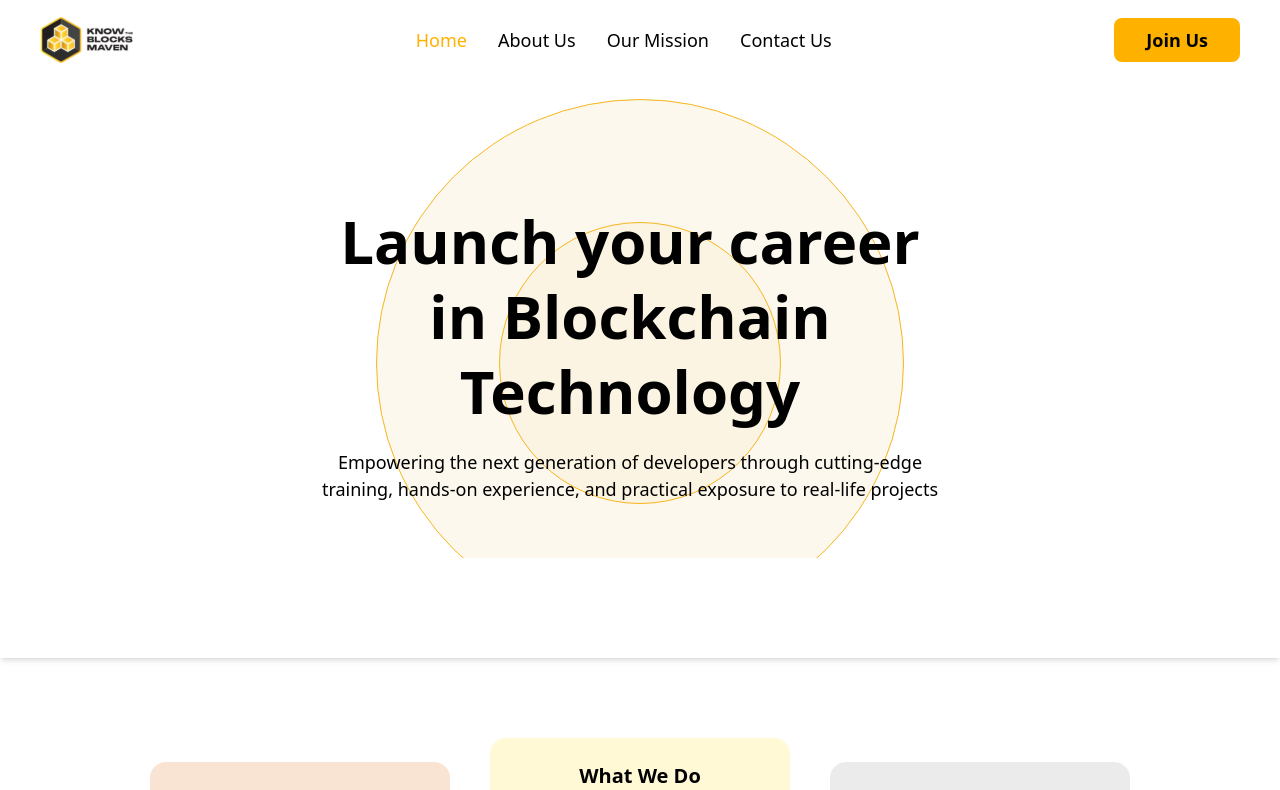
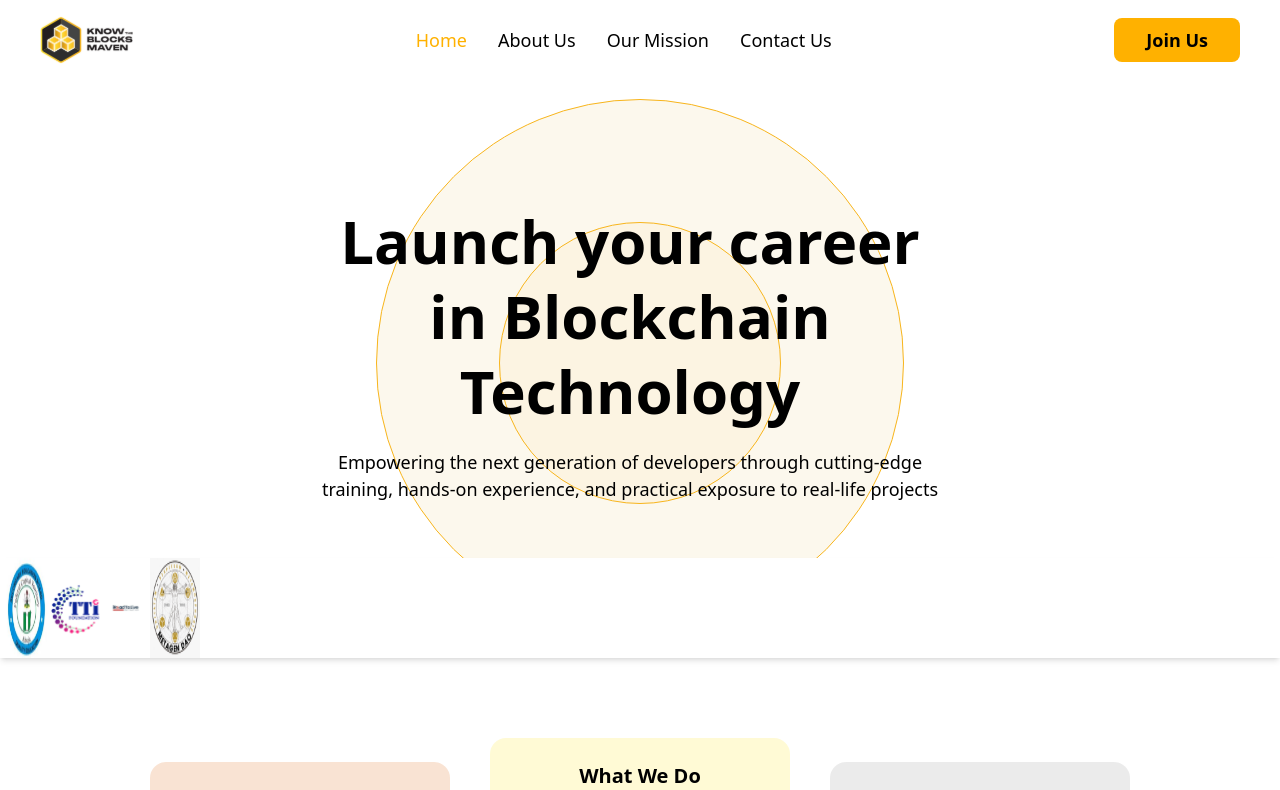
Before and after one commit to Nomolos29/KBM_Official, a Next.js app: page / in a window 1280 px wide. Shown: the top 790 px of the page. Built offline with nearby package versions, Linux system fonts and the light colour scheme.

Commit message:
Our Section update

```diff
--- a/app/page.tsx
+++ b/app/page.tsx
@@ -1,7 +1,6 @@
 "use client"
 
 import Image from "next/image";
-import heroImage from "@/public/image.svg"
 import icon1 from "@/public/lightening.svg"
 import icon2 from "@/public/stars.svg"
 import icon3 from "@/public/lock.svg"
@@ -177,7 +176,9 @@ export default function Home() {
           {/* <span className="py-4 px-8 bg-[#FFB100] w-[200px] text-center text-2xl font-medium cursor-pointer rounded-lg">Get started</span> */}
         </div>
         <section className="w-full flex absolute shadow-md h-[100px] bg-white bottom-0">
-
+          {partner.map((image, index) => (
+            <Image key={index} src={image} alt="partners logo" width={0} height={0} className="w-[50px]" />
+          ))}
         </section>
       </section>
 
--- a/components/layout/Footer.tsx
+++ b/components/layout/Footer.tsx
@@ -62,10 +62,10 @@ const Footer = () => {
 
             <div className='flex gap-x-10'>
               {navMenu.map((Category, index) => (
-                <div>
+                <div key={index}>
                   <h4>{Category.name}</h4>
                   {Category.menu.map((nav, index) => (
-                    <div>
+                    <div key={index}>
                       <Link href={nav.url}>{nav.name}</Link>
                     </div>
                   ))}
```
